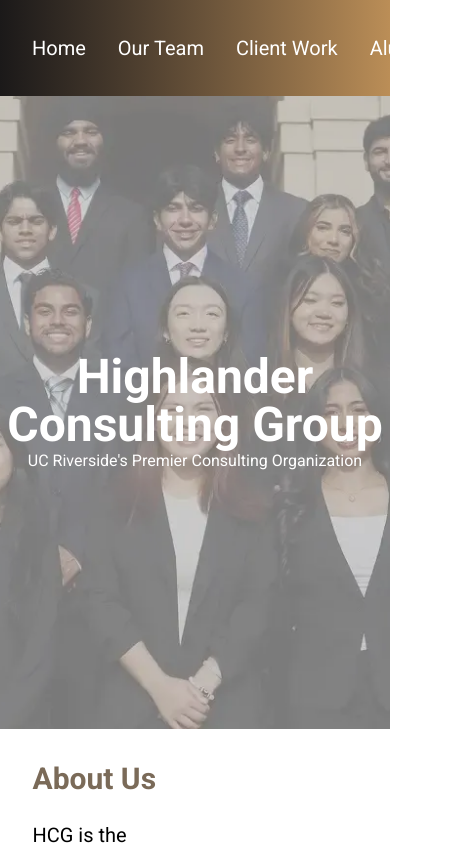
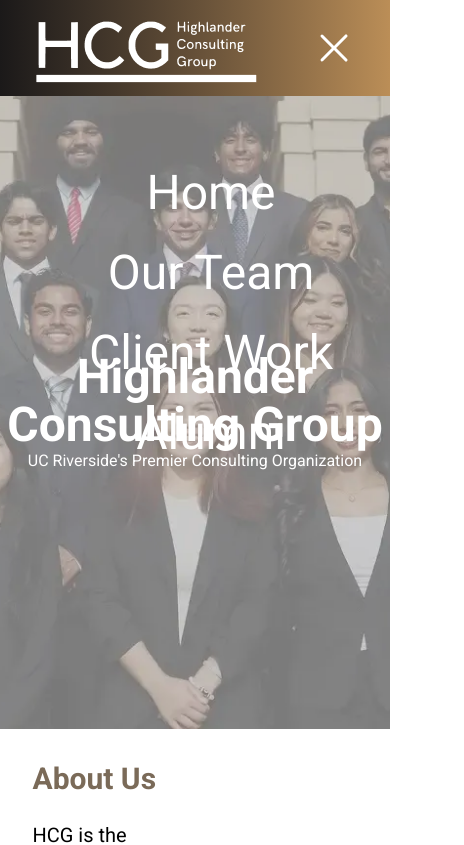
Before and after one commit to acm-ucr/hcg, a Next.js app: page / in a window 390 px wide. Shown: the top 845 px of the page, 464 px wide, since content can reach past the window. Built offline with nearby package versions, Linux system fonts and the light colour scheme.

Commit message:
Partially Complete; Help needed

```diff
--- a/src/components/Navigation.tsx
+++ b/src/components/Navigation.tsx
@@ -1,16 +1,28 @@
+"use client";
+
 import navbarLinks from "@/data/NavbarData";
 import Link from "next/link";
 import Image from "next/image";
 import SmallLogo from "@/public/smallLogo.webp";
+import { FaBars } from "react-icons/fa";
+import { HiXMark } from "react-icons/hi2";
+import { useState } from "react";
 
 const Navigation = () => {
+  // const [select, selected] = useState("");
+  const [visibility, toggleVisibility] = useState(true);
+
+  const toggleIconVisibility = () => {
+    toggleVisibility(!visibility);
+  };
+
   return (
     <div className="from-hcg-black to-hcg-gold flex h-24 items-center justify-between bg-linear-to-r p-8">
       <div className="flex w-full">
         <Image src={SmallLogo} alt="SmallLogo" />
       </div>
 
-      <div className="space-between text-hcg-white flex items-center gap-8 pr-8 text-xl text-nowrap">
+      <div className="space-between text-hcg-white flex hidden h-auto items-center gap-8 pr-8 text-xl text-nowrap md:inline-flex">
         {navbarLinks.map(({ name, link }, index) => (
           <Link href={link} key={index}>
             {" "}
@@ -18,6 +30,36 @@ const Navigation = () => {
           </Link>
         ))}
       </div>
+
+      <div
+        className={
+          visibility
+            ? "space-between text-hcg-white fixed top-5 top-[20%] z-10 flex w-[100%] flex-col items-center gap-8 pr-8 text-5xl text-nowrap md:inline-flex lg:hidden"
+            : "hidden"
+        }
+      >
+        {navbarLinks.map(({ name, link }, index) => (
+          <Link
+            href={link}
+            key={index}
+            onClick={() => {
+              // selected(name);
+              toggleIconVisibility();
+            }}
+          >
+            {" "}
+            {name}
+          </Link>
+        ))}
+      </div>
+
+      <button onClick={toggleIconVisibility}>
+        {visibility ? (
+          <HiXMark className="text-hcg-white flex text-5xl md:inline lg:hidden" />
+        ) : (
+          <FaBars className="text-hcg-white flex text-4xl md:inline lg:hidden" />
+        )}
+      </button>
     </div>
   );
 };
```
